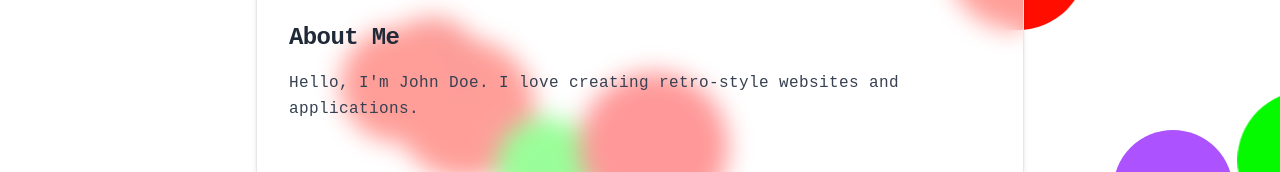
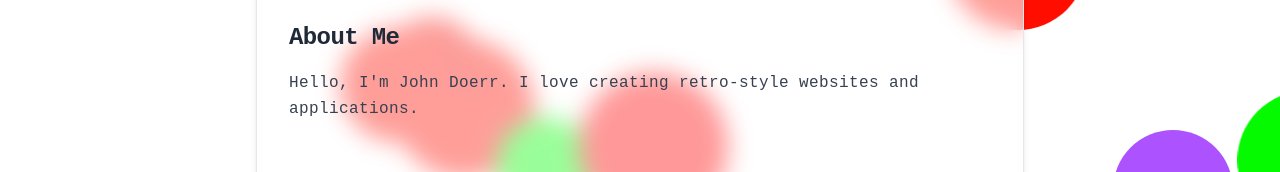
Before and after one commit to deerdear/justdothings-netlify, a React (Vite) app: page / in a window 1280 px wide. Shown: the part 243-415 px from the top of the page. Built offline with nearby package versions, Linux system fonts and the light colour scheme; a web font is replaced by a local one.

Commit message:
Update Index.jsx

```diff
--- a/src/pages/Index.jsx
+++ b/src/pages/Index.jsx
@@ -39,7 +39,7 @@ const Index = () => {
           <main className="space-y-12">
             <section id="about">
               <h2 className="text-2xl font-bold mb-4 tracking-tight text-gray-800">About Me</h2>
-              <p className="text-base leading-relaxed tracking-wide text-gray-700">Hello, I'm John Doe. I love creating retro-style websites and applications.</p>
+              <p className="text-base leading-relaxed tracking-wide text-gray-700">Hello, I'm John Doerr. I love creating retro-style websites and applications.</p>
             </section>
 
             <section id="projects">
```
